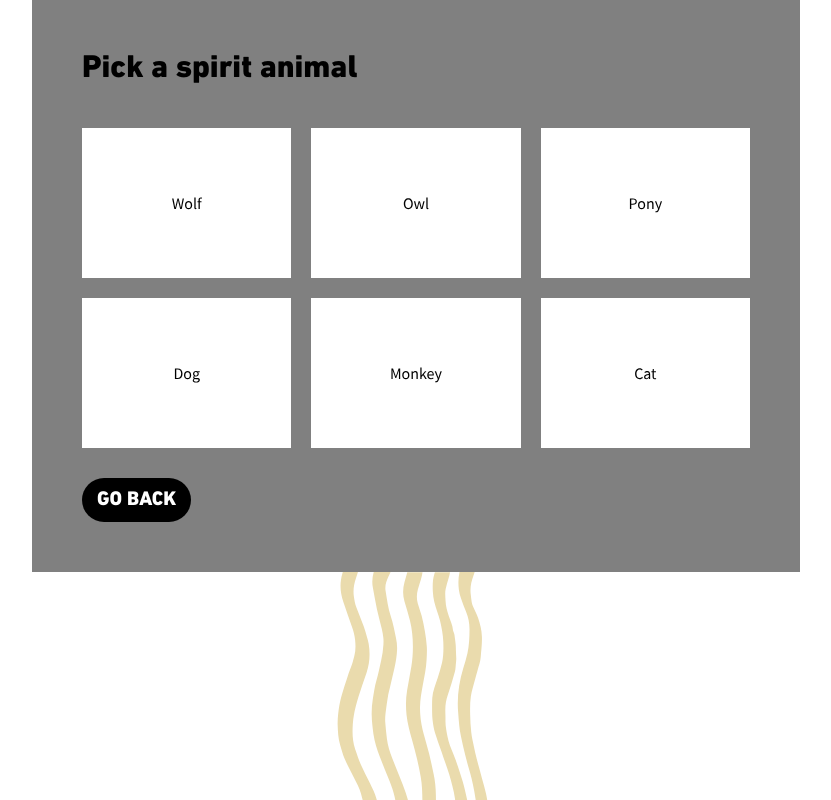
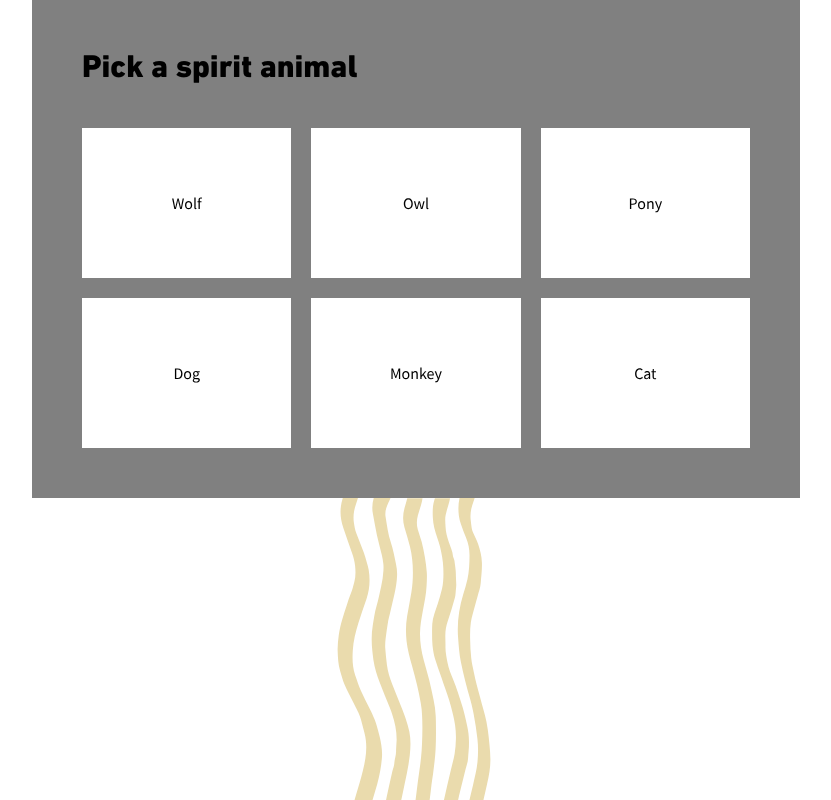
Before and after one commit to sdghi/saemin, a Vue app: page / in a window 1280 px wide. Both pictures are taken after a click on the button "take the quiz". Shown: the part 1064-1864 px from the top of the page, without its empty margins (224-1055 px from the left). Built offline with nearby package versions, Linux system fonts and the light colour scheme.

Commit message:
disables back button on the first question

```diff
--- a/src/components/QuestionCard.vue
+++ b/src/components/QuestionCard.vue
@@ -16,7 +16,9 @@
           {{ answer.content }}
         </button>
       </div>
-      <button @click="goBack" class="back-btn">go back</button>
+      <button @click="goBack" v-if="index !== 0" class="back-btn">
+        go back
+      </button>
     </div>
 
     <!-- this is the illustration -->
```
